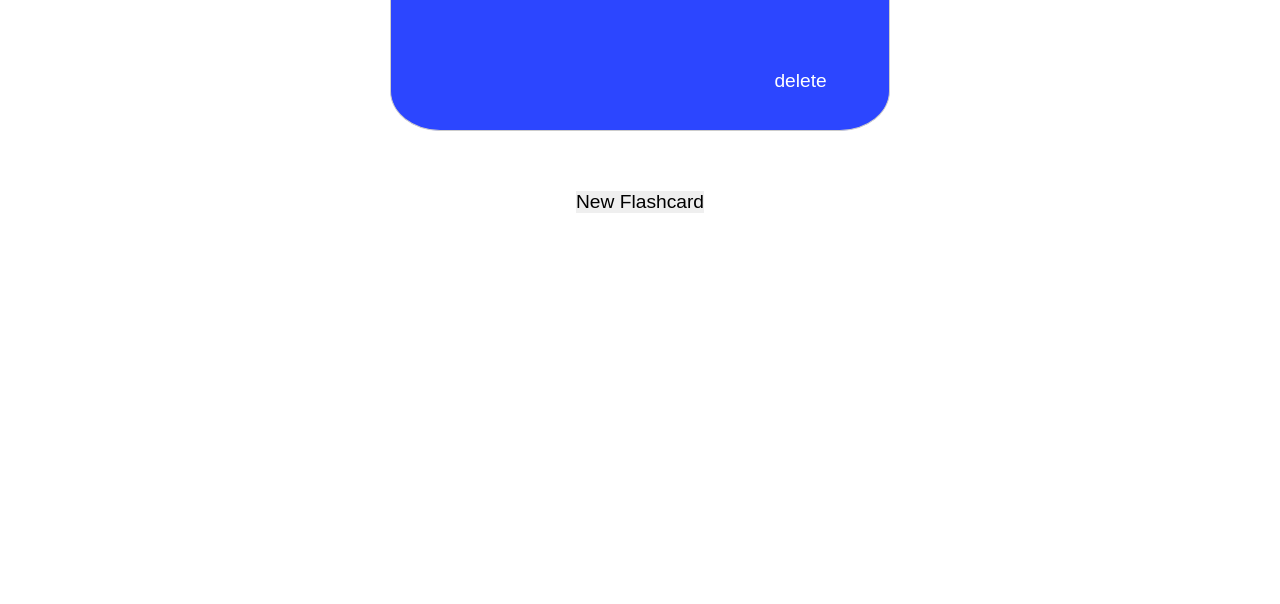
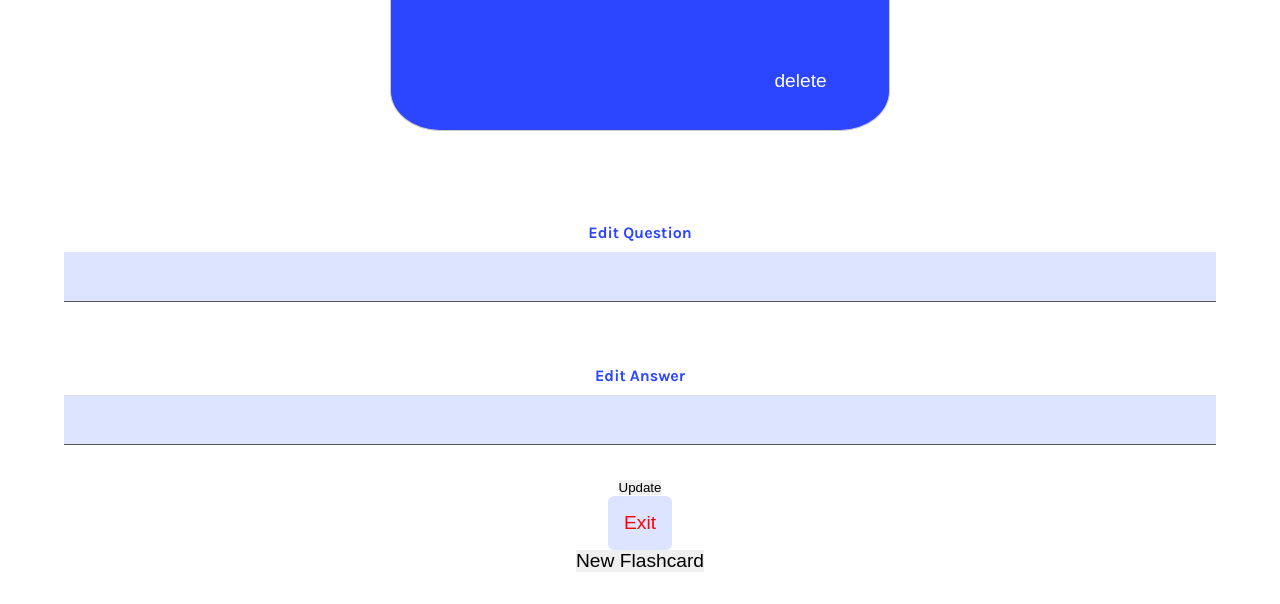
Before and after one commit to abigailmitchell4/flashcards_ES6, a plain HTML site: page index.html in a window 1280 px wide. Shown: the part 398-1002 px from the top of the page. Before the commit the page ends 800 px from the top, so only its background shows below. Drawn offline with nearby package versions, Linux system fonts and the light colour scheme.

Commit message:
fixing ui

```diff
--- a/index.html
+++ b/index.html
@@ -60,7 +60,7 @@
         </div>
 
         </div>
-        <!-- <div class="form-update">
+        <div class="form-update">
           <form>
             <div class="form-container">
 
@@ -84,7 +84,7 @@
           <div class="button-container-content">
             <button id="exit">Exit</button>
           </div>
-        </div> -->
+        </div>
 
       <button id="new-flashcard">New Flashcard</button>
     </div>
```
